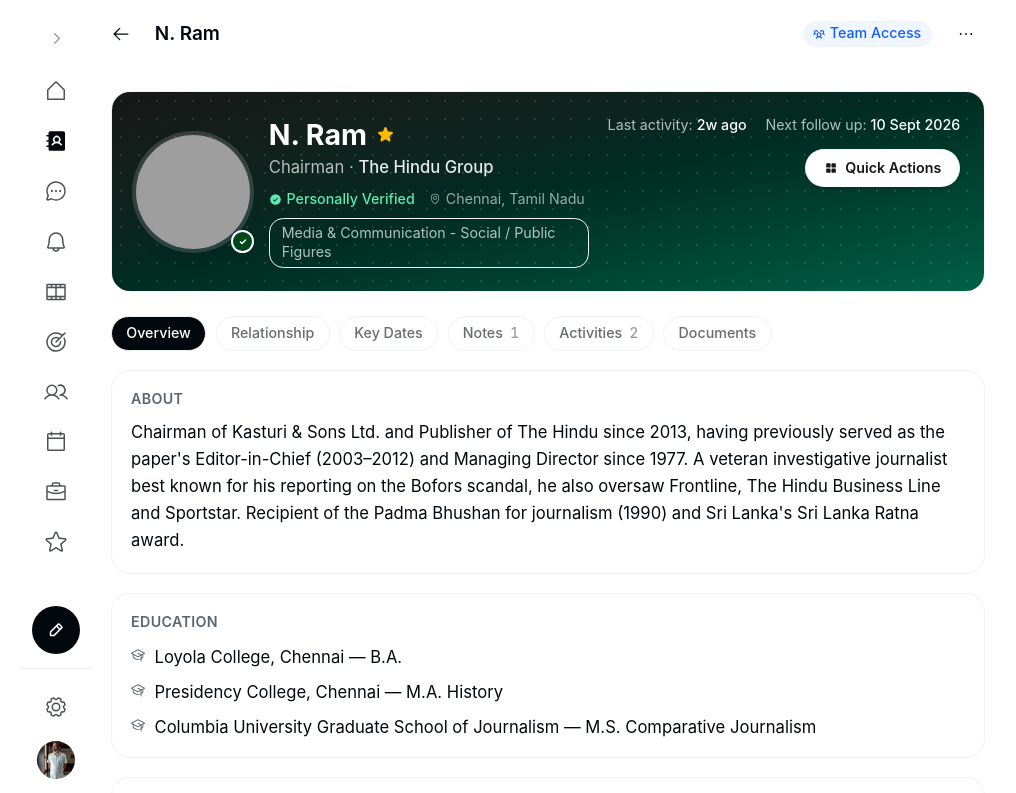
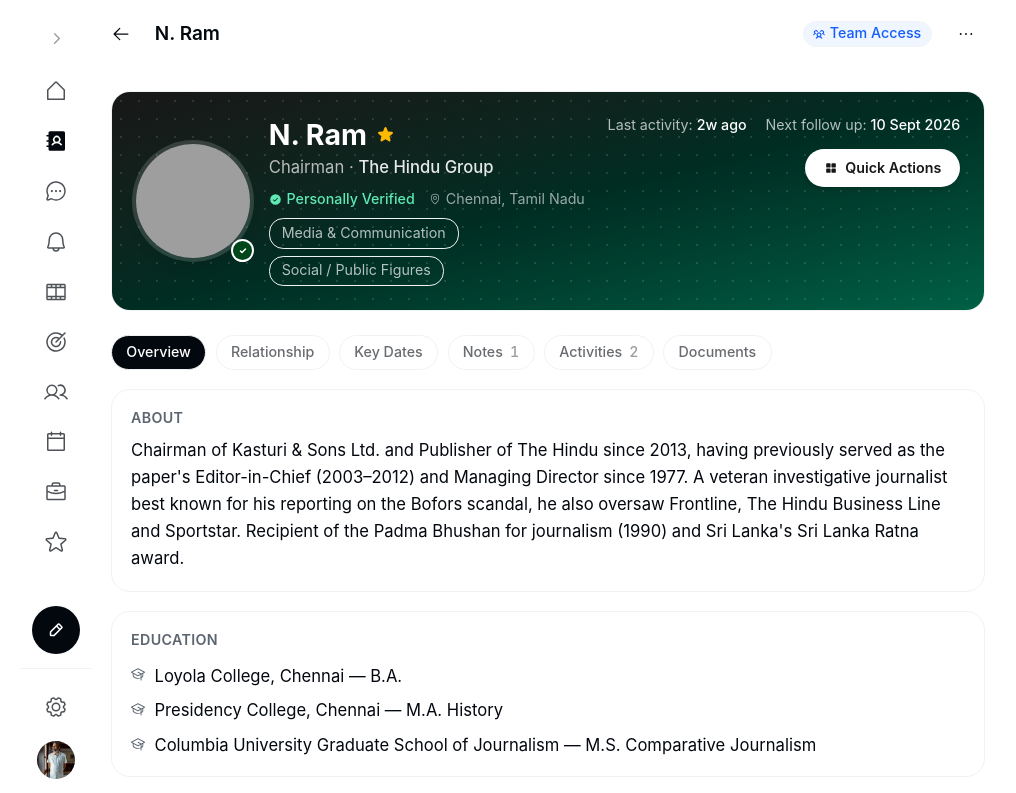
Before and after one commit to rafiin84/leaderz, a Next.js app: page /leader/contacts/c-001 in a window 1280 px wide. Shown: the top 793 px of the page, without its empty margins (77-1093 px from the left). Built offline with nearby package versions, Linux system fonts and the light colour scheme; grey boxes are pictures that could not be loaded.

Commit message:
Split category chips back into separate outlined pills

```diff
--- a/src/app/leader/contacts/[id]/ContactDetailClient.tsx
+++ b/src/app/leader/contacts/[id]/ContactDetailClient.tsx
@@ -205,9 +205,13 @@
                     )}
                   </div>
                   {contact.categories.length > 0 && (
-                    <p className="inline-block text-xs text-white/70 mt-2 px-2.5 py-1 rounded-lg border border-white/20">
-                      {contact.categories.map(cat => CONTACT_CATEGORY_LABELS[cat]).join(' - ')}
-                    </p>
+                    <div className="flex flex-wrap gap-1.5 mt-2">
+                      {contact.categories.map(cat => (
+                        <span key={cat} className="text-xs text-white/70 px-2.5 py-1 rounded-lg border border-white/20">
+                          {CONTACT_CATEGORY_LABELS[cat]}
+                        </span>
+                      ))}
+                    </div>
                   )}
                 </div>
               </div>
```
